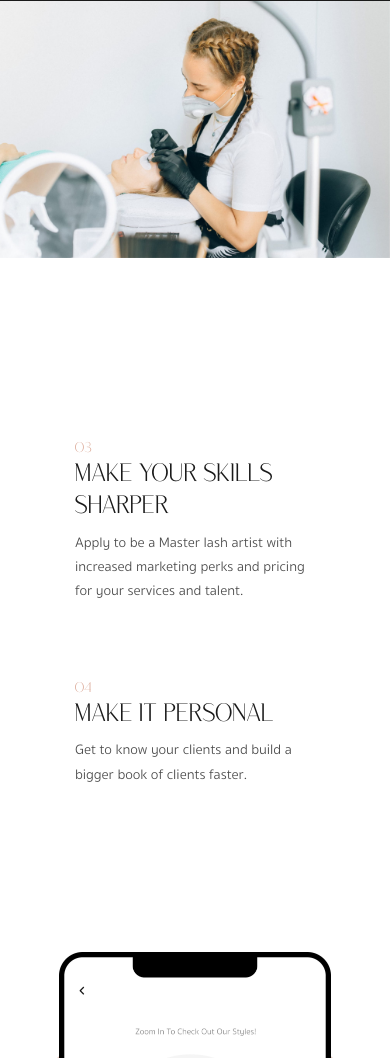
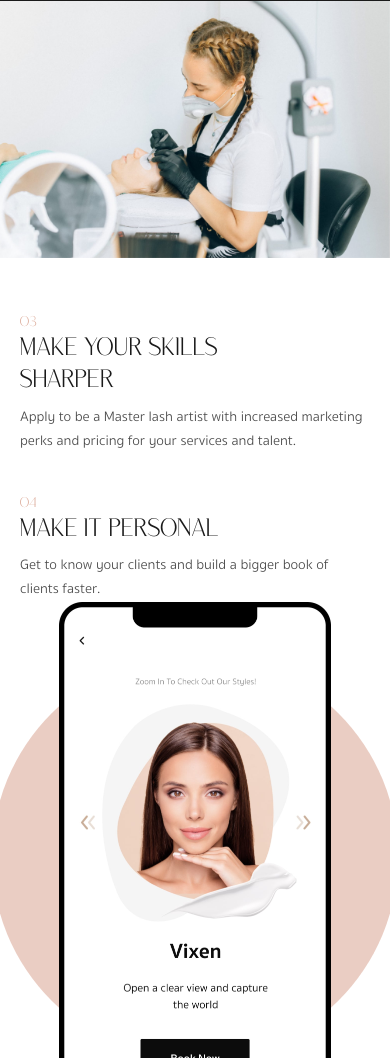
Before and after one commit to Flamic/Salon-Landing, a plain HTML site: page index.html in a window 390 px wide. Shown: the part 2186-3244 px from the top of the page. Drawn offline with nearby package versions, Linux system fonts and the light colour scheme; files that its build step writes are made by us from their sources; files whose address does not match are found by name.

Commit message:
feat: added responsive and size for s-03

```diff
--- a/scss/index.scss
+++ b/scss/index.scss
@@ -436,11 +436,13 @@ h2 {
   .content {
     display: flex;
     justify-content: space-between;
-    margin: rem(240px) rem(200px) rem(280px);
+    padding: rem(240px) rem(200px) 0;
+    margin: 0 auto;
+    max-width: 1920px;
 
     @media screen and (max-width: 1500px) {
-      margin-left: rem(100px);
-      margin-right: rem(100px);
+      padding-left: rem(100px);
+      padding-right: rem(100px);
     }
 
     @media screen and (max-width: 1100px) {
@@ -449,8 +451,11 @@ h2 {
       max-width: 1000px;
       margin-left: auto;
       margin-right: auto;
-      margin-bottom: rem(220px);
-      padding: 0 rem(100px);
+      padding: rem(100px) rem(100px) 0;
+    }
+
+    @media screen and (max-width: 500px) {
+      padding: 54px 20px 0;
     }
 
     .text {
@@ -463,6 +468,9 @@ h2 {
         }
         @media screen and (max-width: 900px) {
           align-self: center;
+        }
+        @media screen and (max-width: 500px) {
+          margin-bottom: 40px;
         }
       }
 
```
